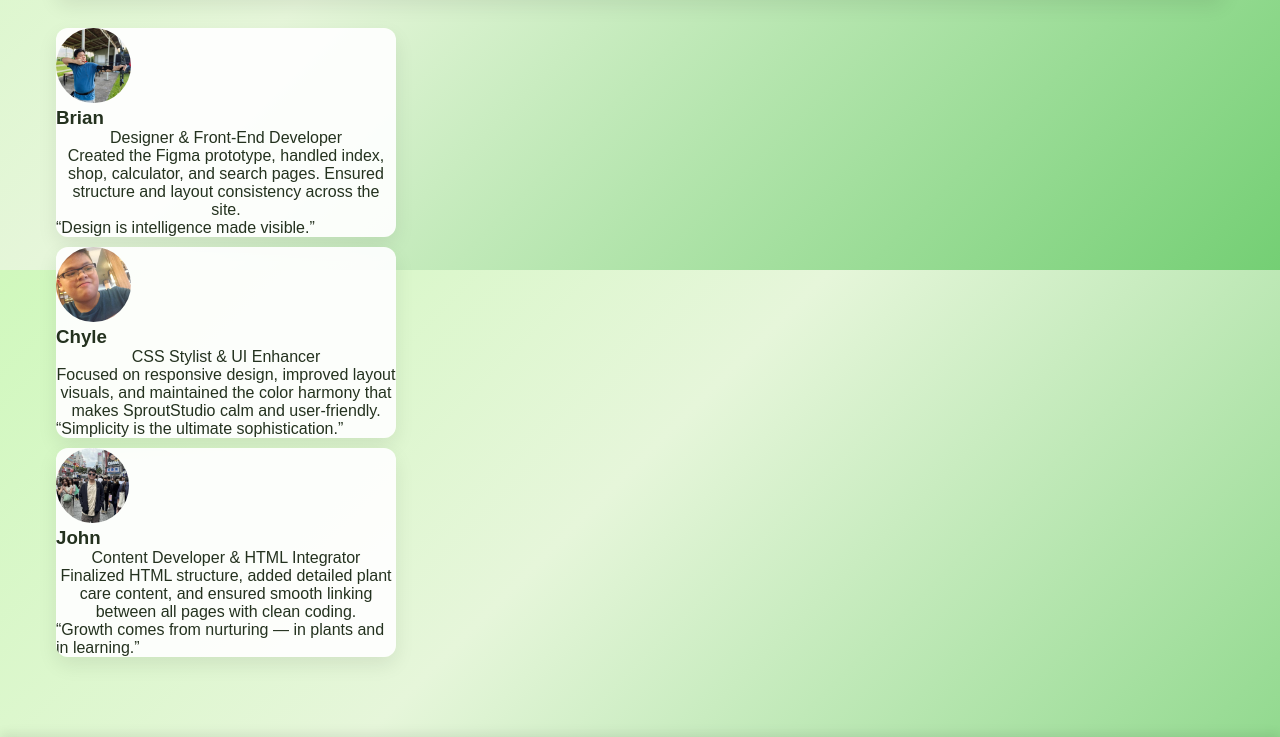
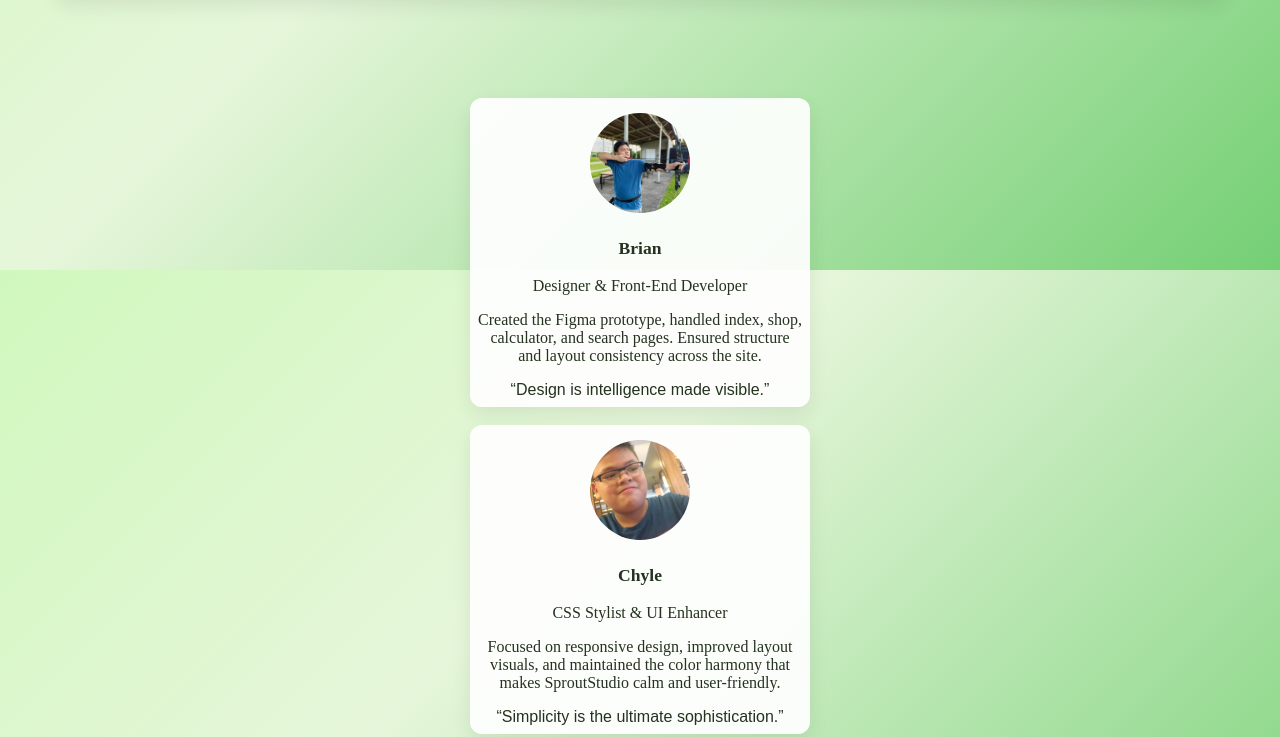
Before and after one commit to BrianTorres-lab/SproutStudio_website, a plain HTML site: page contact.html in a window 1280 px wide. Shown: the part 530-1267 px from the top of the page. Drawn offline with Linux system fonts and the light colour scheme.

Commit message:
fixed contact grids and added font families

```diff
--- a/contact.html
+++ b/contact.html
@@ -36,29 +36,31 @@
       </section>
 
       <!-- Team Section -->
-      <section class="team-section">
+      <section class="team-section container">
+        <div class="team-grid">
             <div class="team-card">
             <img src="assets/brian.jpg" alt="Brian" class="team-img">
-          <h3>Brian</h3>
+            <h3 class="mem-name">Brian</h3>
             <p class="role">Designer & Front-End Developer</p>
             <p class="bio">Created the Figma prototype, handled index, shop, calculator, and search pages. Ensured structure and layout consistency across the site.</p>
-          <blockquote>“Design is intelligence made visible.”</blockquote>
+            <blockquote class="mem-quote">“Design is intelligence made visible.”</blockquote>
           </div>
 
           <div class="team-card">
             <img src="assets/chyle.jpg" alt="Chyle" class="team-img">
-          <h3>Chyle</h3>
+            <h3 class="mem-name">Chyle</h3>
             <p class="role">CSS Stylist & UI Enhancer</p>
             <p class="bio">Focused on responsive design, improved layout visuals, and maintained the color harmony that makes SproutStudio calm and user-friendly.</p>
-          <blockquote>“Simplicity is the ultimate sophistication.”</blockquote>
+            <blockquote class="mem-quote">“Simplicity is the ultimate sophistication.”</blockquote>
           </div>
 
           <div class="team-card">
             <img src="assets/john.jpg" alt="John" class="team-img">
-          <h3>John</h3>
+            <h3 class="mem-name">John</h3>
             <p class="role">Content Developer & HTML Integrator</p>
             <p class="bio">Finalized HTML structure, added detailed plant care content, and ensured smooth linking between all pages with clean coding.</p>
-          <blockquote>“Growth comes from nurturing — in plants and in learning.”</blockquote>
+            <blockquote class="mem-quote">“Growth comes from nurturing, in plants and in learning.”</blockquote>
+          </div>
         </div>
       </section>
   </main>
--- a/styles.css
+++ b/styles.css
@@ -31,6 +31,10 @@ body {
   flex-direction:column;
   -webkit-font-smoothing:antialiased;
 }
+
+h1{font-family: Jaro;}
+h2, h3 { font-family: Itim;}
+p{font-family: Irish Grover;}
 
 /* -------------------------
    Header / topbar & logo ----------------------------------------------------------------------------------------
@@ -265,7 +269,7 @@ th { background: rgba(61,135,67,0.9); color: white; }
   gap: 10px;
 }
 
-.kits-grid {
+.kits-grid, .team-grid {
   display:grid;
   grid-template-columns: repeat(1, 1fr);
   gap: 18px;
@@ -291,17 +295,30 @@ th { background: rgba(61,135,67,0.9); color: white; }
 
 /* Contact section */
 
-  .role, .bio{
+  .role, .bio, .mem-quote{
     text-align: center;
+    padding: 8px;
+  }
+
+  .mem-name{
+    display: block;
+    text-align: center;
+    gap: 20px;
+    font-size:1.1rem;
+    font-weight:700;
+    margin: auto;
+    padding: 10px;
   }
 
   .team-img{
-  height: 75px;
+  height: 100px;
   width: auto;
   border-radius: 50%;
+  margin: 15px auto;
+  display: block;
   }
 
-
+  container
 /* -------------------------
    PRODUCT / DETAIL page =====================================================================================================================
    ------------------------- */
```
Lines whose indentation alone changed are shown as unchanged.
